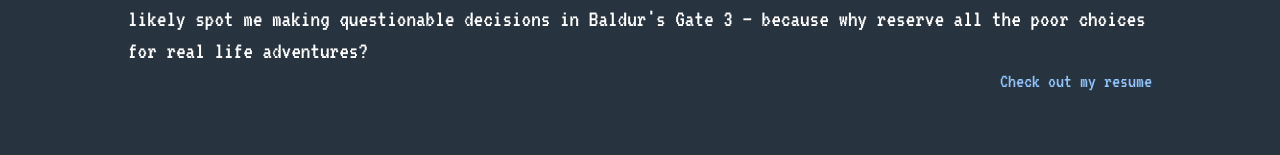
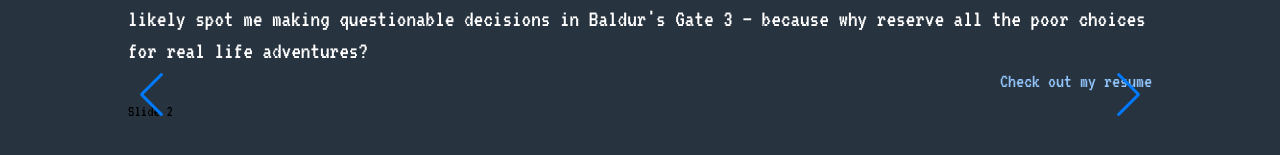
Before and after one commit to AaronHe09/portfolio, a Next.js app in the folder portfolio/: page / in a window 1280 px wide. Shown: the part 1369-1524 px from the top of the page. Built offline with nearby package versions, Linux system fonts and the light colour scheme.

Commit message:
set up carousel slider

```diff
--- a/portfolio/components/About.tsx
+++ b/portfolio/components/About.tsx
@@ -2,6 +2,7 @@
 import { motion, useInView, useAnimation } from "framer-motion";
 import { useEffect, useRef } from "react";
 import { container, glow, staggerText } from "@/app/variants/variants";
+import Carousel from "./Carousel";
 
 const About = () => {
   const ref = useRef<HTMLDivElement>(null);
@@ -50,6 +51,9 @@
       >
         <span className="text-swap">Check out my resume</span>
       </motion.a>
+      <motion.div>
+        <Carousel />
+      </motion.div>
     </motion.div>
   );
 };
--- /dev/null
+++ b/portfolio/components/Carousel.tsx
@@ -0,0 +1,28 @@
+import { Navigation, A11y, Autoplay } from "swiper/modules";
+import { Swiper, SwiperSlide } from "swiper/react";
+
+import "swiper/css";
+import "swiper/css/navigation";
+import "swiper/css/autoplay";
+
+export const Carousel = () => {
+  return (
+    <Swiper
+      modules={[Navigation, A11y, Autoplay]}
+      spaceBetween={50}
+      slidesPerView={1}
+      navigation
+      loop={true}
+      autoplay={{
+        delay: 3000,
+      }}
+    >
+      <SwiperSlide>Slide 1</SwiperSlide>
+      <SwiperSlide>Slide 2</SwiperSlide>
+      <SwiperSlide>Slide 3</SwiperSlide>
+      <SwiperSlide>Slide 4</SwiperSlide>
+    </Swiper>
+  );
+};
+
+export default Carousel;
--- a/portfolio/package.json
+++ b/portfolio/package.json
@@ -21,6 +21,7 @@
     "postcss": "8.4.28",
     "react": "18.2.0",
     "react-dom": "18.2.0",
+    "swiper": "^10.2.0",
     "tailwindcss": "3.3.3",
     "typescript": "5.2.2"
   }
```
Also changed, not shown: 1 other file (tests, documents, lock files or other folders).
